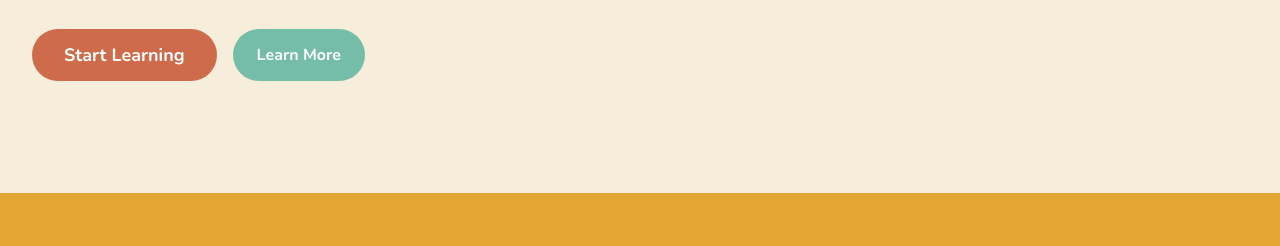
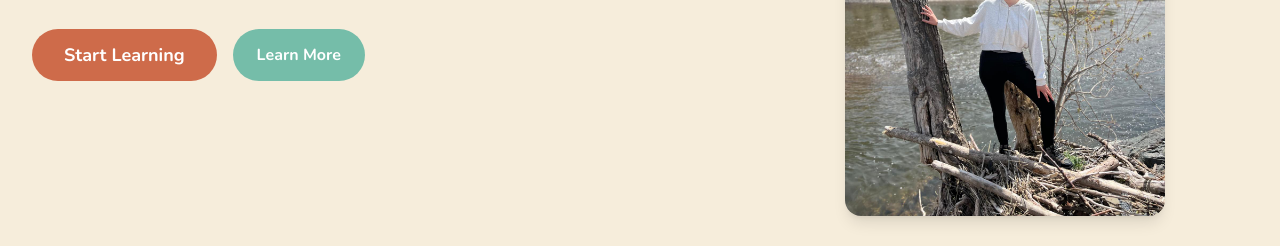
Before and after one commit to RenatoLagos/FerRealSpanish, an Astro site: page / in a window 1280 px wide. Shown: the part 323-569 px from the top of the page. Built offline with nearby package versions, Linux system fonts and the light colour scheme; Astro itself is replaced by a stand-in of ours.

Commit message:
Add Fer.jpeg image to Hero component. Updated layout to include an image of Fernando, the Spanish teacher, enhancing the visual appeal and context of the Hero section.

```diff
--- a/src/components/Hero.astro
+++ b/src/components/Hero.astro
@@ -14,6 +14,7 @@ const {
 
 <section class="relative py-20 md:py-28 bg-[var(--background-primary)]">
   <div class="max-w-7xl mx-auto px-4 sm:px-6 lg:px-8">
+    <div class="flex flex-col md:flex-row items-center md:items-start gap-8">
       <div class="text-center md:text-left md:w-3/5">
         <h1 class="text-4xl md:text-5xl lg:text-6xl font-bold mb-6">
           {title}
@@ -41,6 +42,15 @@ const {
           </Button>
         </div>
       </div>
+      <div class="hidden md:block md:w-2/5 flex-shrink-0">
+        <img
+          src="/Fer.jpeg"
+          alt="Fernando, Spanish teacher"
+          class="w-full max-w-xs mx-auto rounded-2xl shadow-lg object-cover"
+          loading="lazy"
+        />
+      </div>
+    </div>
   </div>
   <!-- Decorative wave background is applied via the wave-bg class -->
 </section>
```
Also changed, not shown: public/Fer.jpeg (added). Lines whose indentation alone changed are shown as unchanged.
